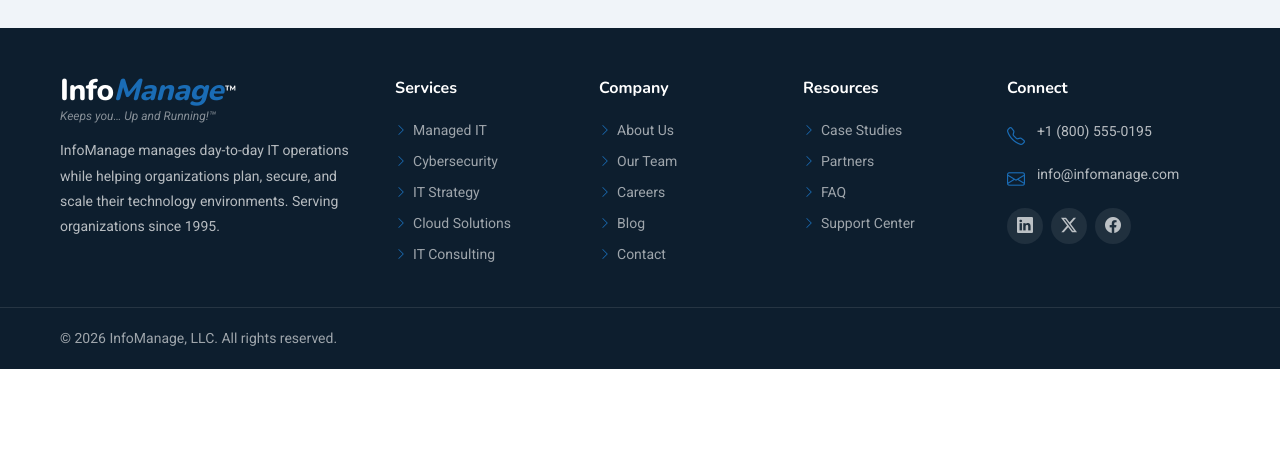
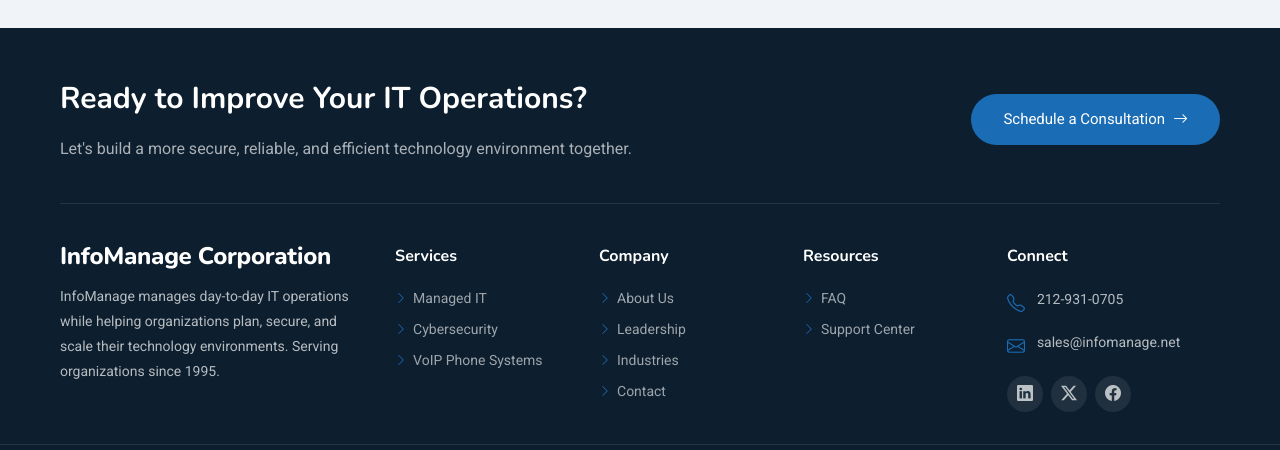
Before and after one commit to dorisashehi/new_site, a React (Vite) app: page /contact in a window 1280 px wide. Shown: the part 1639-2089 px from the top of the page. Before the commit the page ends 2008 px from the top, so only its background shows below. Built offline with nearby package versions, Linux system fonts and the light colour scheme.

Commit message:
foolter changed

```diff
--- a/src/App.jsx
+++ b/src/App.jsx
@@ -12,7 +12,6 @@
 import Trusted from "./components/Trusted";
 import FAQ from "./components/FAQ";
 // import Blog from "./components/Blog";
-import FinalCTA from "./components/FinalCTA";
 import Footer from "./components/Footer";
 import ManagedITPage from "./pages/ManagedITPage";
 import CybersecurityPage from "./pages/CybersecurityPage";
@@ -51,7 +50,6 @@
         <Trusted />
         <FAQ />
         {/* <Blog /> */}
-        <FinalCTA />
       </main>
       <Footer />
     </>
--- a/src/components/Contact.jsx
+++ b/src/components/Contact.jsx
@@ -1,33 +1,49 @@
-import { useState } from 'react';
+import { useState } from "react";
 
 const contactCards = [
-  { icon: 'bi-geo-alt', title: 'Location', text: '750 Lexington Avenue, New York, NY 10022' },
-  { icon: 'bi-envelope', title: 'Email', text: 'info@infomanage.com' },
-  { icon: 'bi-telephone', title: 'Call', text: '+1 (800) 555-0195' },
-  { icon: 'bi-clock', title: 'Business Hours', text: 'Mon–Fri: 8AM – 6PM · Enterprise: 24×7' },
+  {
+    icon: "bi-geo-alt",
+    title: "Location",
+    text: "750 Lexington Avenue, New York, NY 10022",
+  },
+  { icon: "bi-envelope", title: "Email", text: "sales@infomanage.net" },
+  { icon: "bi-telephone", title: "Call", text: "212-931-0705" },
+  {
+    icon: "bi-clock",
+    title: "Business Hours",
+    text: "Mon–Fri: 8AM – 6PM · Enterprise: 24×7",
+  },
 ];
 
 export default function Contact() {
-  const [form, setForm] = useState({ name: '', email: '', subject: '', message: '' });
+  const [form, setForm] = useState({
+    name: "",
+    email: "",
+    subject: "",
+    message: "",
+  });
   const [sent, setSent] = useState(false);
 
-  const handleSubmit = e => {
+  const handleSubmit = (e) => {
     e.preventDefault();
 
-    const subject = `Consultation Request from ${form.name}${form.subject ? ` (${form.subject})` : ''}`;
+    const subject = `Consultation Request from ${form.name}${form.subject ? ` (${form.subject})` : ""}`;
     const body = [
       `Name: ${form.name}`,
       `Email: ${form.email}`,
-      `Organization: ${form.subject || '—'}`,
-      '',
-      'IT Environment:',
+      `Organization: ${form.subject || "—"}`,
+      "",
+      "IT Environment:",
       form.message,
-    ].join('\n');
+    ].join("\n");
 
-    window.open(`mailto:doris.shehi2@gmail.com?subject=${encodeURIComponent(subject)}&body=${encodeURIComponent(body)}`, '_blank');
+    window.open(
+      `mailto:doris.shehi2@gmail.com?subject=${encodeURIComponent(subject)}&body=${encodeURIComponent(body)}`,
+      "_blank",
+    );
 
     setSent(true);
-    setForm({ name: '', email: '', subject: '', message: '' });
+    setForm({ name: "", email: "", subject: "", message: "" });
     setTimeout(() => setSent(false), 5000);
   };
 
@@ -36,28 +52,63 @@
       <div className="container">
         <div className="section-title" data-aos="fade-up">
           <h2>Contact</h2>
-          <p>Ready to improve your IT operations? Schedule a consultation to discuss your environment.</p>
+          <p>
+            Ready to improve your IT operations? Schedule a consultation to
+            discuss your environment.
+          </p>
         </div>
 
         {/* Pre-form CTA callout */}
-        <div data-aos="fade-up" data-aos-delay="50" style={{
-          background: 'var(--light-bg)', borderLeft: '4px solid var(--accent)',
-          borderRadius: 8, padding: '20px 28px', marginBottom: 36, display: 'flex',
-          alignItems: 'center', gap: 16, flexWrap: 'wrap'
-        }}>
-          <i className="bi bi-calendar2-check" style={{ fontSize: 32, color: 'var(--accent)', flexShrink: 0 }} />
+        <div
+          data-aos="fade-up"
+          data-aos-delay="50"
+          style={{
+            background: "var(--light-bg)",
+            borderLeft: "4px solid var(--accent)",
+            borderRadius: 8,
+            padding: "20px 28px",
+            marginBottom: 36,
+            display: "flex",
+            alignItems: "center",
+            gap: 16,
+            flexWrap: "wrap",
+          }}
+        >
+          <i
+            className="bi bi-calendar2-check"
+            style={{ fontSize: 32, color: "var(--accent)", flexShrink: 0 }}
+          />
           <div>
-            <p style={{ fontWeight: 700, color: 'var(--heading-color)', margin: 0, fontSize: 17 }}>
+            <p
+              style={{
+                fontWeight: 700,
+                color: "var(--heading-color)",
+                margin: 0,
+                fontSize: 17,
+              }}
+            >
               Ready to Improve Your IT Operations?
             </p>
-            <p style={{ color: '#666', margin: '4px 0 0', fontSize: 14, lineHeight: 1.6 }}>
-              Schedule a consultation to discuss your environment and learn how structured IT management
-              can improve reliability, security, and operational efficiency.
+            <p
+              style={{
+                color: "#666",
+                margin: "4px 0 0",
+                fontSize: 14,
+                lineHeight: 1.6,
+              }}
+            >
+              Schedule a consultation to discuss your environment and learn how
+              structured IT management can improve reliability, security, and
+              operational efficiency.
             </p>
           </div>
         </div>
 
-        <div className="contact-wrapper" data-aos="fade-up" data-aos-delay="100">
+        <div
+          className="contact-wrapper"
+          data-aos="fade-up"
+          data-aos-delay="100"
+        >
           {/* Map */}
           <div className="map-wrapper">
             <iframe
@@ -70,10 +121,16 @@
 
           {/* Contact right */}
           <div className="contact-right">
-            <div className="contact-cards" data-aos="fade-up" data-aos-delay="300">
+            <div
+              className="contact-cards"
+              data-aos="fade-up"
+              data-aos-delay="300"
+            >
               {contactCards.map((c, i) => (
                 <div key={i} className="contact-card">
-                  <div className="c-icon"><i className={`bi ${c.icon}`} /></div>
+                  <div className="c-icon">
+                    <i className={`bi ${c.icon}`} />
+                  </div>
                   <div>
                     <h4>{c.title}</h4>
                     <p>{c.text}</p>
@@ -82,42 +139,110 @@
               ))}
             </div>
 
-            <div className="contact-form-wrap" data-aos="fade-up" data-aos-delay="400">
+            <div
+              className="contact-form-wrap"
+              data-aos="fade-up"
+              data-aos-delay="400"
+            >
               <h3>Schedule a Consultation</h3>
-              <p>Tell us about your environment and we will be in touch to discuss how InfoManage can help.</p>
+              <p>
+                Tell us about your environment and we will be in touch to
+                discuss how InfoManage can help.
+              </p>
 
               {sent && (
-                <div style={{ background: '#0d6efd', color: '#fff', padding: '12px 16px', borderRadius: 8, marginBottom: 16, fontSize: 14 }}>
-                  Opening your email app to send this request. If it doesn't open, please email us directly.
+                <div
+                  style={{
+                    background: "#0d6efd",
+                    color: "#fff",
+                    padding: "12px 16px",
+                    borderRadius: 8,
+                    marginBottom: 16,
+                    fontSize: 14,
+                  }}
+                >
+                  Opening your email app to send this request. If it doesn't
+                  open, please email us directly.
                 </div>
               )}
 
               <form onSubmit={handleSubmit}>
                 <div className="form-row">
-                  <input className="form-input" type="text" placeholder="Your Name" required
-                    value={form.name} onChange={e => setForm({ ...form, name: e.target.value })} />
-                  <input className="form-input" type="email" placeholder="Email" required
-                    value={form.email} onChange={e => setForm({ ...form, email: e.target.value })} />
+                  <input
+                    className="form-input"
+                    type="text"
+                    placeholder="Your Name"
+                    required
+                    value={form.name}
+                    onChange={(e) => setForm({ ...form, name: e.target.value })}
+                  />
+                  <input
+                    className="form-input"
+                    type="email"
+                    placeholder="Email"
+                    required
+                    value={form.email}
+                    onChange={(e) =>
+                      setForm({ ...form, email: e.target.value })
+                    }
+                  />
                 </div>
                 <div className="form-field">
-                  <input className="form-input" type="text" placeholder="Organization Name"
-                    value={form.subject} onChange={e => setForm({ ...form, subject: e.target.value })} />
+                  <input
+                    className="form-input"
+                    type="text"
+                    placeholder="Organization Name"
+                    value={form.subject}
+                    onChange={(e) =>
+                      setForm({ ...form, subject: e.target.value })
+                    }
+                  />
                 </div>
                 <div className="form-field">
-                  <textarea className="form-input" placeholder="Briefly describe your IT environment and what you are looking to improve..." required rows={5}
-                    value={form.message} onChange={e => setForm({ ...form, message: e.target.value })}
-                    style={{ resize: 'none' }} />
+                  <textarea
+                    className="form-input"
+                    placeholder="Briefly describe your IT environment and what you are looking to improve..."
+                    required
+                    rows={5}
+                    value={form.message}
+                    onChange={(e) =>
+                      setForm({ ...form, message: e.target.value })
+                    }
+                    style={{ resize: "none" }}
+                  />
                 </div>
                 <div className="form-actions">
-                  <button type="submit" className="send-btn">Schedule Consultation</button>
+                  <button type="submit" className="send-btn">
+                    Schedule Consultation
+                  </button>
                   <div className="social-row">
                     {[
-                      { icon: 'bi-linkedin', href: 'https://www.linkedin.com/company/infomanage-corporation/' },
-                      { icon: 'bi-twitter-x', href: '#' },
-                      { icon: 'bi-facebook', href: 'https://www.facebook.com/profile.php?id=100078690196056' },
-                      { icon: 'bi-envelope', href: 'mailto:info@infomanage.com' },
+                      {
+                        icon: "bi-linkedin",
+                        href: "https://www.linkedin.com/company/infomanage-corporation/",
+                      },
+                      { icon: "bi-twitter-x", href: "#" },
+                      {
+                        icon: "bi-facebook",
+                        href: "https://www.facebook.com/profile.php?id=100078690196056",
+                      },
+                      {
+                        icon: "bi-envelope",
+                        href: "mailto:sales@infomanage.net",
+                      },
                     ].map((s, i) => (
-                      <a key={i} href={s.href} target={s.href.startsWith('http') ? '_blank' : undefined} rel={s.href.startsWith('http') ? 'noopener noreferrer' : undefined}>
+                      <a
+                        key={i}
+                        href={s.href}
+                        target={
+                          s.href.startsWith("http") ? "_blank" : undefined
+                        }
+                        rel={
+                          s.href.startsWith("http")
+                            ? "noopener noreferrer"
+                            : undefined
+                        }
+                      >
                         <i className={`bi ${s.icon}`} />
                       </a>
                     ))}
--- a/src/components/Footer.jsx
+++ b/src/components/Footer.jsx
@@ -1,25 +1,20 @@
-import { useState, useEffect } from 'react';
-import { Link, useLocation } from 'react-router-dom';
+import { useState, useEffect } from "react";
+import { Link, useLocation } from "react-router-dom";
 
 const serviceLinks = [
-  { label: 'Managed IT', href: '/managed-it-services' },
-  { label: 'Cybersecurity', href: '/cybersecurity-services' },
-  { label: 'IT Strategy', href: '/it-strategy-advisory' },
-  { label: 'Cloud Solutions', href: '/it-strategy-advisory#infrastructure-architecture' },
-  { label: 'IT Consulting', href: '/it-strategy-advisory' },
+  { label: "Managed IT", href: "/managed-it-services" },
+  { label: "Cybersecurity", href: "/cybersecurity-services" },
+  { label: "VoIP Phone Systems", href: "/voip-phone-systems" },
 ];
 const companyLinks = [
-  { label: 'About Us', href: '/about' },
-  { label: 'Our Team', href: '/about#leadership' },
-  { label: 'Careers', href: '#' },
-  { label: 'Blog', href: '#' },
-  { label: 'Contact', href: '/contact' },
+  { label: "About Us", href: "/about" },
+  { label: "Leadership", href: "/about#our-story" },
+  { label: "Industries", href: "/industries" },
+  { label: "Contact", href: "/contact" },
 ];
 const resourceLinks = [
-  { label: 'Case Studies', href: '#' },
-  { label: 'Partners', href: '#' },
-  { label: 'FAQ', href: '/#faq' },
-  { label: 'Support Center', href: '/contact' },
+  { label: "FAQ", href: "/#faq" },
+  { label: "Support Center", href: "/contact" },
 ];
 
 export default function Footer() {
@@ -28,19 +23,19 @@
 
   useEffect(() => {
     const onScroll = () => setShowTop(window.scrollY > 400);
-    window.addEventListener('scroll', onScroll, { passive: true });
-    return () => window.removeEventListener('scroll', onScroll);
+    window.addEventListener("scroll", onScroll, { passive: true });
+    return () => window.removeEventListener("scroll", onScroll);
   }, []);
 
-  const handleFooterLinkClick = href => e => {
-    const [path, hash] = href.split('#');
+  const handleFooterLinkClick = (href) => (e) => {
+    const [path, hash] = href.split("#");
     if (location.pathname !== path) return;
 
     e.preventDefault();
     if (hash) {
-      document.getElementById(hash)?.scrollIntoView({ behavior: 'smooth' });
+      document.getElementById(hash)?.scrollIntoView({ behavior: "smooth" });
     } else {
-      window.scrollTo({ top: 0, behavior: 'smooth' });
+      window.scrollTo({ top: 0, behavior: "smooth" });
     }
   };
 
@@ -48,27 +43,94 @@
     <>
       <footer id="footer" className="site-footer">
         <div className="container">
+          <div
+            style={{
+              display: "flex",
+              flexWrap: "wrap",
+              gap: 24,
+              alignItems: "center",
+              justifyContent: "space-between",
+              paddingBottom: 40,
+              marginBottom: 40,
+              borderBottom: "1px solid rgba(255,255,255,0.1)",
+            }}
+            data-aos="fade-up"
+            data-aos-delay="100"
+          >
+            <div style={{ flex: "1 1 420px" }}>
+              <h2
+                style={{
+                  fontSize: 30,
+                  fontWeight: 700,
+                  color: "#fff",
+                  marginBottom: 14,
+                }}
+              >
+                Ready to Improve Your IT Operations?
+              </h2>
+              <p
+                style={{
+                  color: "rgba(255,255,255,0.65)",
+                  lineHeight: 1.7,
+                  fontSize: 16,
+                }}
+              >
+                Let&apos;s build a more secure, reliable, and efficient
+                technology environment together.
+              </p>
+            </div>
+            <div style={{ flexShrink: 0 }}>
+              <Link
+                to="/contact"
+                className="cta-btn"
+                style={{
+                  display: "inline-flex",
+                  alignItems: "center",
+                  gap: 8,
+                  padding: "14px 32px",
+                  fontSize: 15,
+                }}
+              >
+                Schedule a Consultation
+                <i className="bi bi-arrow-right" />
+              </Link>
+            </div>
+          </div>
+
           <div className="footer-inner">
             {/* Brand */}
             <div className="footer-brand">
               <div style={{ marginBottom: 16, lineHeight: 1 }}>
-                <div style={{ fontSize: 30, fontWeight: 800, color: '#fff', fontFamily: '"Nunito", sans-serif', letterSpacing: -0.5 }}>
-                  Info<span style={{ color: 'var(--accent)', fontStyle: 'italic' }}>Manage</span>
-                  <sup style={{ fontSize: 12, marginLeft: 2, fontWeight: 600 }}>&trade;</sup>
-                </div>
-                <div style={{ fontSize: 12, fontStyle: 'italic', color: 'rgba(255,255,255,0.5)', marginTop: 4 }}>
-                  Keeps you&hellip; Up and Running!&trade;
+                <div
+                  style={{
+                    fontSize: 24,
+                    fontWeight: 800,
+                    color: "#fff",
+                    fontFamily: '"Nunito", sans-serif',
+                    letterSpacing: -0.3,
+                  }}
+                >
+                  InfoManage Corporation
                 </div>
               </div>
-              <p>InfoManage manages day-to-day IT operations while helping organizations plan, secure, and scale their technology environments. Serving organizations since 1995.</p>
+              <p>
+                InfoManage manages day-to-day IT operations while helping
+                organizations plan, secure, and scale their technology
+                environments. Serving organizations since 1995.
+              </p>
             </div>
 
             {/* Services */}
             <div className="footer-links-col">
               <h4>Services</h4>
               <ul>
-                {serviceLinks.map(l => (
-                  <li key={l.label}><Link to={l.href} onClick={handleFooterLinkClick(l.href)}><i className="bi bi-chevron-right" />{l.label}</Link></li>
+                {serviceLinks.map((l) => (
+                  <li key={l.label}>
+                    <Link to={l.href} onClick={handleFooterLinkClick(l.href)}>
+                      <i className="bi bi-chevron-right" />
+                      {l.label}
+                    </Link>
+                  </li>
                 ))}
               </ul>
             </div>
@@ -77,8 +139,13 @@
             <div className="footer-links-col">
               <h4>Company</h4>
               <ul>
-                {companyLinks.map(l => (
-                  <li key={l.label}><Link to={l.href} onClick={handleFooterLinkClick(l.href)}><i className="bi bi-chevron-right" />{l.label}</Link></li>
+                {companyLinks.map((l) => (
+                  <li key={l.label}>
+                    <Link to={l.href} onClick={handleFooterLinkClick(l.href)}>
+                      <i className="bi bi-chevron-right" />
+                      {l.label}
+                    </Link>
+                  </li>
                 ))}
               </ul>
             </div>
@@ -87,8 +154,13 @@
             <div className="footer-links-col">
               <h4>Resources</h4>
               <ul>
-                {resourceLinks.map(l => (
-                  <li key={l.label}><Link to={l.href} onClick={handleFooterLinkClick(l.href)}><i className="bi bi-chevron-right" />{l.label}</Link></li>
+                {resourceLinks.map((l) => (
+                  <li key={l.label}>
+                    <Link to={l.href} onClick={handleFooterLinkClick(l.href)}>
+                      <i className="bi bi-chevron-right" />
+                      {l.label}
+                    </Link>
+                  </li>
                 ))}
               </ul>
             </div>
@@ -98,19 +170,39 @@
               <h4>Connect</h4>
               <div className="contact-entry">
                 <i className="bi bi-telephone" />
-                <p>+1 (800) 555-0195</p>
+                <p>212-931-0705</p>
               </div>
               <div className="contact-entry">
                 <i className="bi bi-envelope" />
-                <p><a href="mailto:info@infomanage.com">info@infomanage.com</a></p>
+                <p>
+                  <a href="mailto:sales@infomanage.net">sales@infomanage.net</a>
+                </p>
               </div>
               <div className="footer-socials">
                 {[
-                  { icon: 'bi-linkedin', href: 'https://www.linkedin.com/company/infomanage-corporation/' },
-                  { icon: 'bi-twitter-x', href: '#' },
-                  { icon: 'bi-facebook', href: 'https://www.facebook.com/profile.php?id=100078690196056' },
+                  {
+                    icon: "bi-linkedin",
+                    href: "https://www.linkedin.com/company/infomanage-corporation/",
+                  },
+                  {
+                    icon: "bi-twitter-x",
+                    href: "https://x.com/infomanagecorp",
+                  },
+                  {
+                    icon: "bi-facebook",
+                    href: "https://www.facebook.com/profile.php?id=100078690196056",
+                  },
                 ].map((s, i) => (
-                  <a key={i} href={s.href} target={s.href.startsWith('http') ? '_blank' : undefined} rel={s.href.startsWith('http') ? 'noopener noreferrer' : undefined}>
+                  <a
+                    key={i}
+                    href={s.href}
+                    target={s.href.startsWith("http") ? "_blank" : undefined}
+                    rel={
+                      s.href.startsWith("http")
+                        ? "noopener noreferrer"
+                        : undefined
+                    }
+                  >
                     <i className={`bi ${s.icon}`} />
                   </a>
                 ))}
@@ -132,9 +224,12 @@
 
       <a
         href="#hero"
-        className={`scroll-top-btn${showTop ? ' visible' : ''}`}
+        className={`scroll-top-btn${showTop ? " visible" : ""}`}
         aria-label="Back to top"
-        onClick={e => { e.preventDefault(); window.scrollTo({ top: 0, behavior: 'smooth' }); }}
+        onClick={(e) => {
+          e.preventDefault();
+          window.scrollTo({ top: 0, behavior: "smooth" });
+        }}
       >
         <i className="bi bi-arrow-up-short" />
       </a>
--- a/src/components/Header.jsx
+++ b/src/components/Header.jsx
@@ -12,7 +12,6 @@
       { label: "VoIP Phone Systems", href: "/voip-phone-systems" },
     ],
   },
-  { label: "IT Strategy", href: "/it-strategy-advisory", internal: true },
   { label: "Industries", href: "/industries", internal: true },
   { label: "Contact", href: "/contact", internal: true },
 ];
@@ -63,11 +62,6 @@
       href: "/voip-phone-systems",
       internal: true,
       indent: true,
-    },
-    {
-      label: "IT Strategy & Advisory",
-      href: "/it-strategy-advisory",
-      internal: true,
     },
     { label: "Industries", href: "/industries", internal: true },
     { label: "Contact", href: "/contact", internal: true },
```
Also changed, not shown: src/components/FinalCTA.jsx (deleted, +0 -56 lines).
